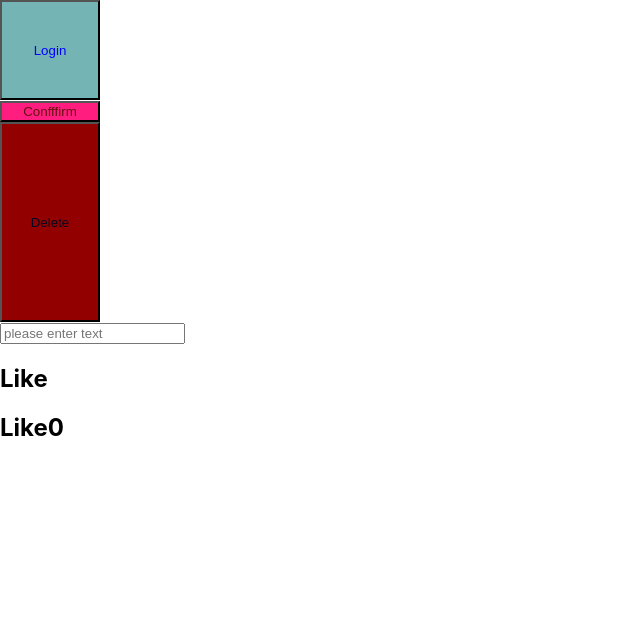
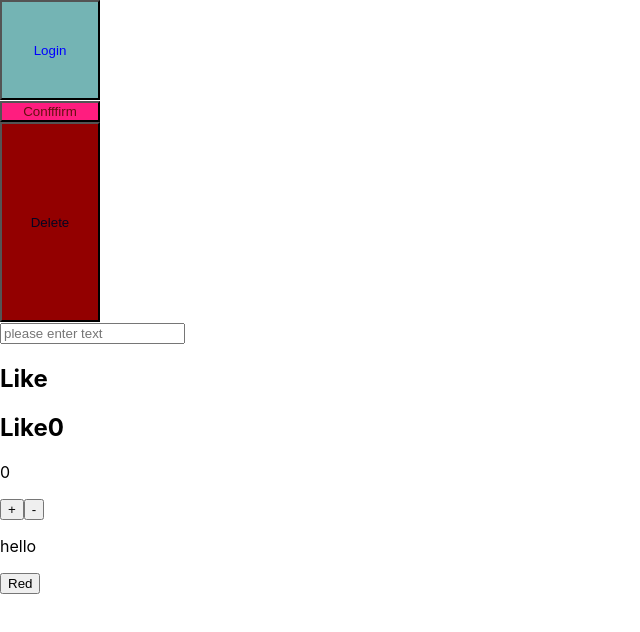
Before and after one commit to raminderjeet293/FSD, a React (Create React App) app in the folder react/r_app/: page / in a window 1280 px wide. Shown: the top 632 px of the page, without its empty margins (0-640 px from the left). Built offline with nearby package versions, Linux system fonts and the light colour scheme.

Commit message:
Counter.js added

```diff
--- /dev/null
+++ b/react/r_app/src/Components/Colour/Colour.js
@@ -0,0 +1,27 @@
+import { Component } from "react";
+
+export class Colour extends Component {
+  constructor(props) {
+    super(props);
+    this.state = { colour: "red" };
+  }
+
+  change_colour = () => {
+    this.setState({ colour: "red" });
+  };
+
+  render() {
+    return (
+      <div>
+        <p className="{this.state.colour}"> hello </p>
+        <button className="red" onClick={this.change_colour}>
+          Red
+        </button>
+        {/* <button onClick={this.decreement}>-</button>
+        <button onClick={this.decreement}>-</button> */}
+      </div>
+    );
+  }
+}
+
+export default Colour;
--- /dev/null
+++ b/react/r_app/src/Components/Colour/colour.css
@@ -0,0 +1,14 @@
+.black {
+    color: #000000;
+}
+.red{
+    color:red;
+    background-color: red;
+
+}
+.green{
+    color: green;
+}
+.blue{
+    color: blue;
+}
--- /dev/null
+++ b/react/r_app/src/Components/Counter.js
@@ -0,0 +1,25 @@
+import { Component } from "react";
+
+export class Counter extends Component {
+  constructor(props) {
+    super(props);
+    this.state = { count: 0 };
+  }
+
+  increement = () => {
+    this.setState((prevState) => ({ count: prevState.count + 1 }));
+  };
+
+  decreement = () => {
+    this.setState((prevState) => ({ count: prevState.count - 1 }));
+  };
+  render() {
+    return (
+      <div>
+        <p>{this.state.count}</p>
+        <button onClick={this.increement}>+</button>
+        <button onClick={this.decreement}>-</button>
+      </div>
+    );
+  }
+}
--- a/react/r_app/src/index.js
+++ b/react/r_app/src/index.js
@@ -7,6 +7,8 @@ import reportWebVitals from "./reportWebVitals";
 import TextBox from "./Components/TextBox/TextBox";
 import { StatefulComponent } from "./Components/StatefulComponent";
 import { Light } from "./Components/light";
+import { Counter } from "./Components/Counter";
+import Colour from "./Components/Colour/Colour";
 
 const root = ReactDOM.createRoot(document.getElementById("root"));
 root.render(
@@ -20,6 +22,8 @@ root.render(
     <TextBox />
     <StatefulComponent />
     <Light />
+    <Counter />
+    <Colour />
   </React.StrictMode>
 );
 // const nm = "MCA Sec A";
```
